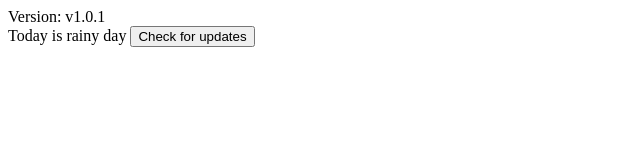
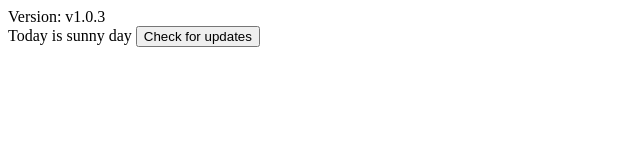
Before and after one commit to PixellUp/electron-autoupdate-test, an Electron app: page index.html in a window 900 px wide. Shown: the full height of the page, 0-640 px from the left. Drawn offline with Linux system fonts and the light colour scheme; no server answers.

Commit message:
fixed wrong version number

```diff
--- a/index.html
+++ b/index.html
@@ -16,9 +16,9 @@
             alert("new version ready!");
         })
     </script>
-    Version: <span id="version">v1.0.1</span>
+    Version: <span id="version">v1.0.3</span>
     <br>
-    Today is rainy day
+    Today is sunny day
     <!-- the button onClick sends a quitAndInstall message to the electron main process -->
     <button id="ready" onClick="ipcRenderer.send('quitAndInstall')">Check for updates</button>
 
--- a/package.json
+++ b/package.json
@@ -1,6 +1,6 @@
 {
   "name": "electronautoupdate",
-  "version": "1.0.2",
+  "version": "1.0.3",
   "author": "T. D",
   "homepage": "./",
   "description": "An example of an autoupdating electron app",
```
